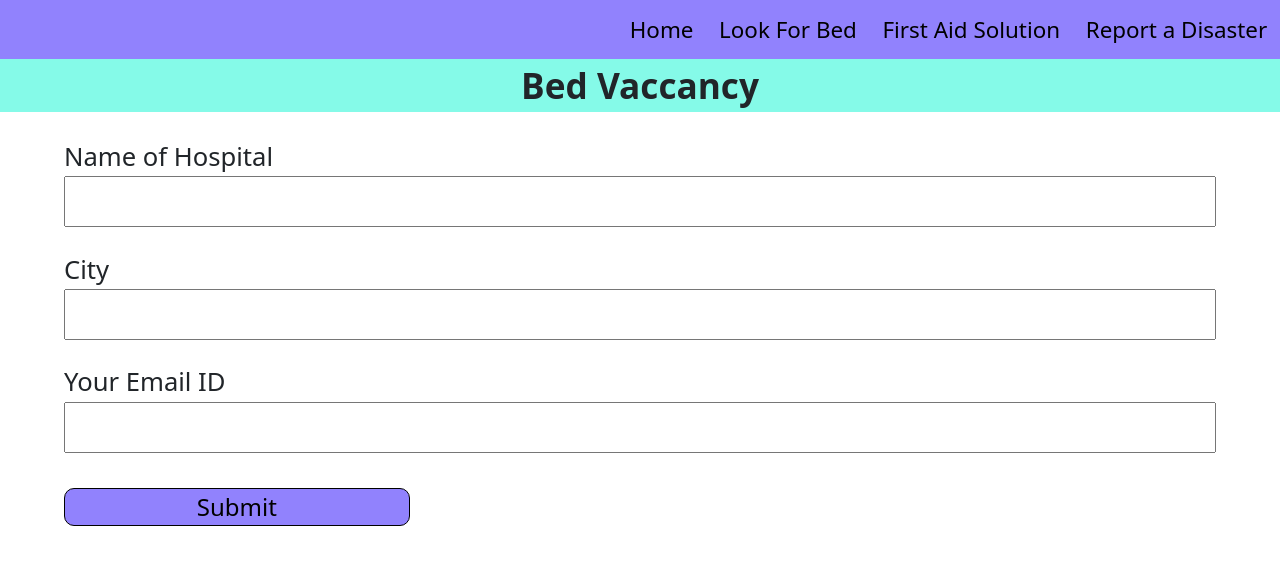
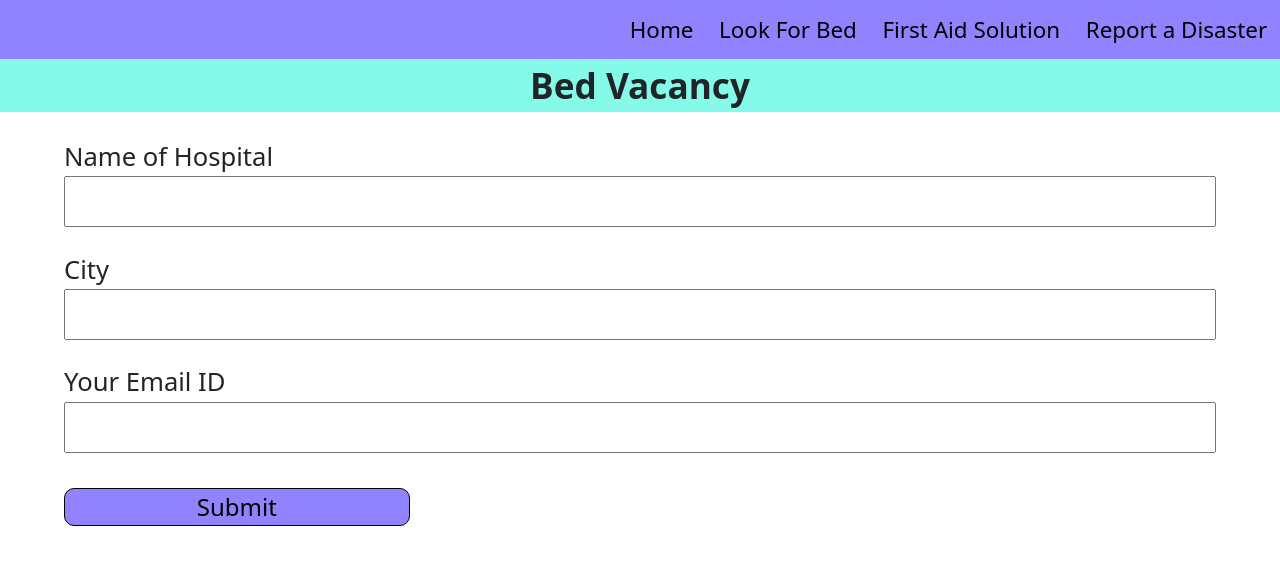
Before and after one commit to Trojan-Riders/Trojan-Emergency-Response, a plain HTML site: page bed-booking.html in a window 1280 px wide. Drawn offline with nearby package versions, Linux system fonts and the light colour scheme.

Commit message:
FINALLLLLLLLLLLLLLLLLLLLLLLLLLLLLLLLLLLL

```diff
--- a/bed-booking.html
+++ b/bed-booking.html
@@ -41,7 +41,7 @@
 
     <div class="other-pages">
         <div class="cover" id="bed">
-            Bed Vaccancy
+            Bed Vacancy
         </div>
     </div>
     <div class="form">
```
